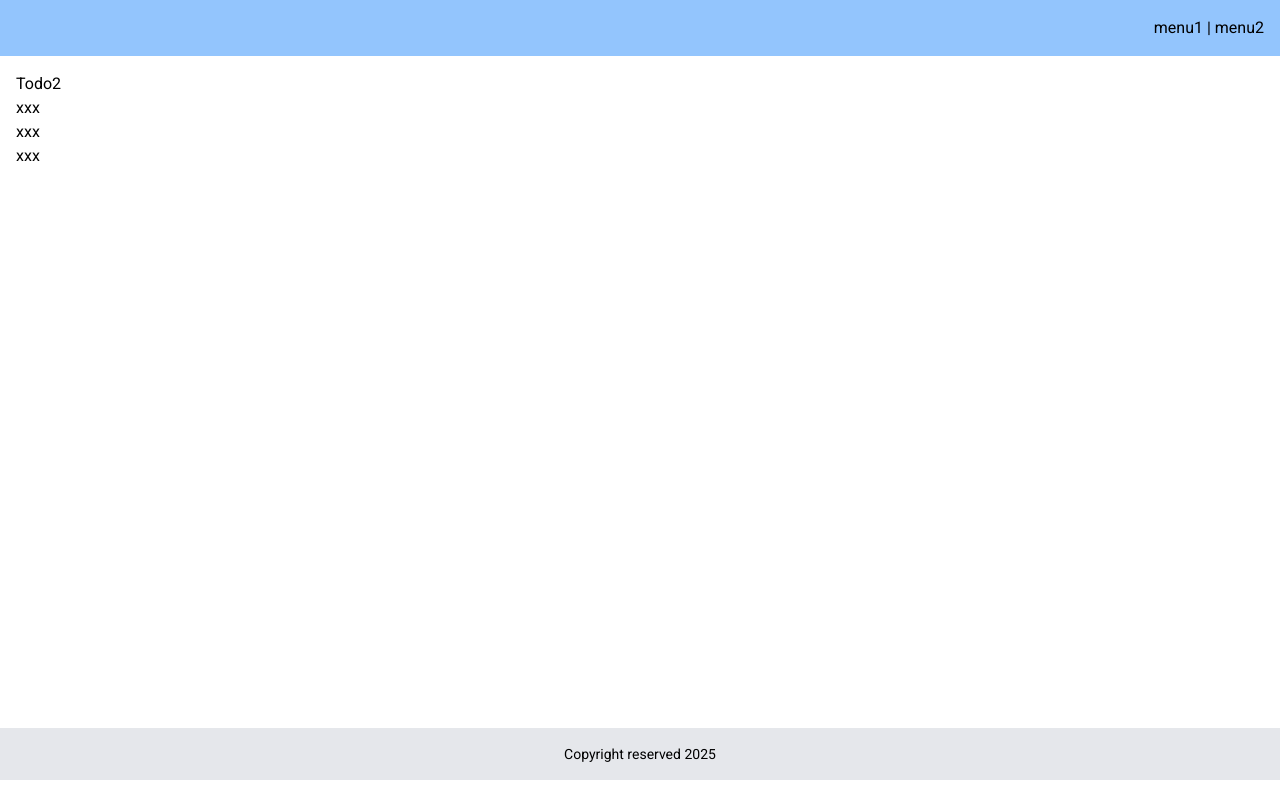
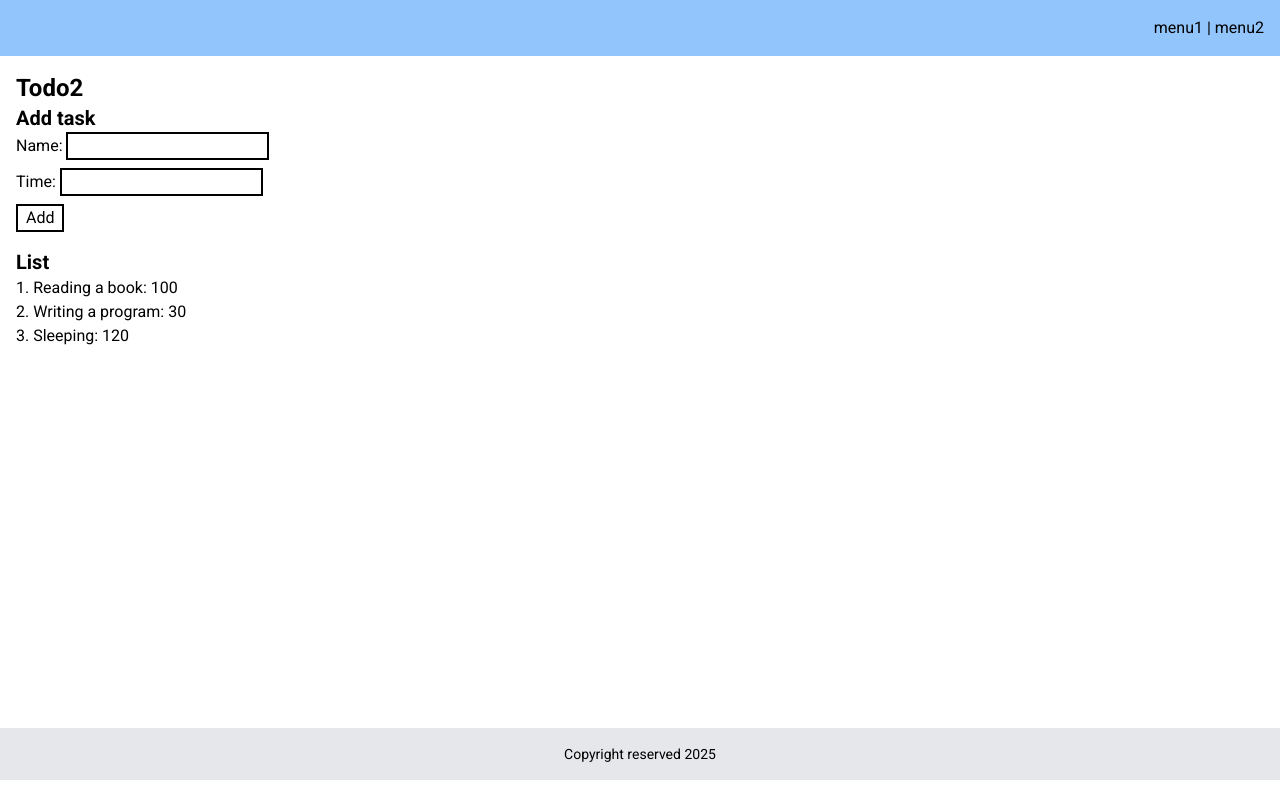
Before and after one commit to wwarodom/web_2_2024, a Next.js app in the folder my-app/: page /todo2 in a window 1280 px wide. Built offline with nearby package versions, Linux system fonts and the light colour scheme.

Commit message:
add tasks

```diff
--- a/my-app/app/todo2/page.tsx
+++ b/my-app/app/todo2/page.tsx
@@ -6,7 +6,7 @@ interface TaskType {
     time: number;
 }
 
-const STYLE='border-2 border-black px-2'
+const STYLE = 'border-2 border-black px-2'
 
 
 export default function Todo2() {
@@ -18,9 +18,34 @@ export default function Todo2() {
 
     return (
         <div>
-            <h1>Todo2</h1>
+            <h1 className="text-2xl font-bold">Todo2</h1>
+            <h2 className="text-xl font-bold">Add task</h2>
+            <div className="mb-4">
+                <div className="mb-2">
+                    <label htmlFor="name">Name: </label>
+                    <input
+                        className={STYLE}
+                        type="text" name="name" />
+                </div>
+                <div className="mb-2">
+                    <label htmlFor="name">Time: </label>
+                    <input
+                        className={STYLE}
+                        type="number" name="time" />
+                </div>
+                <div>
+                    <button className={STYLE}>Add</button>
+                </div>
+
+            </div>
+
+            <h2 className="text-xl font-bold">List</h2>
             <ul>
-                {tasks.map( () => (<li>xxx</li>))}
+                {tasks.map((task, index) =>
+                (<li key={index}>
+                    {task.id}. {task.name}: {task.time}
+                </li>)
+                )}
             </ul>
         </div>
     )
```
